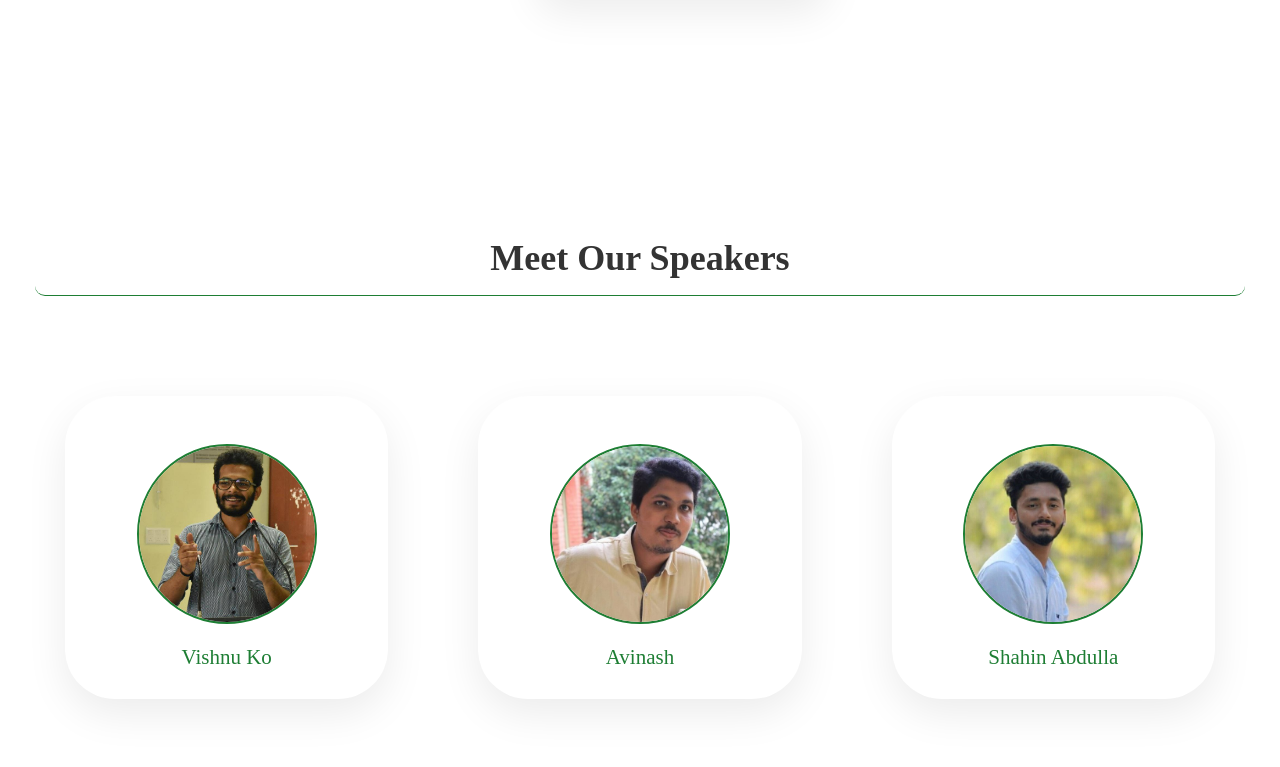
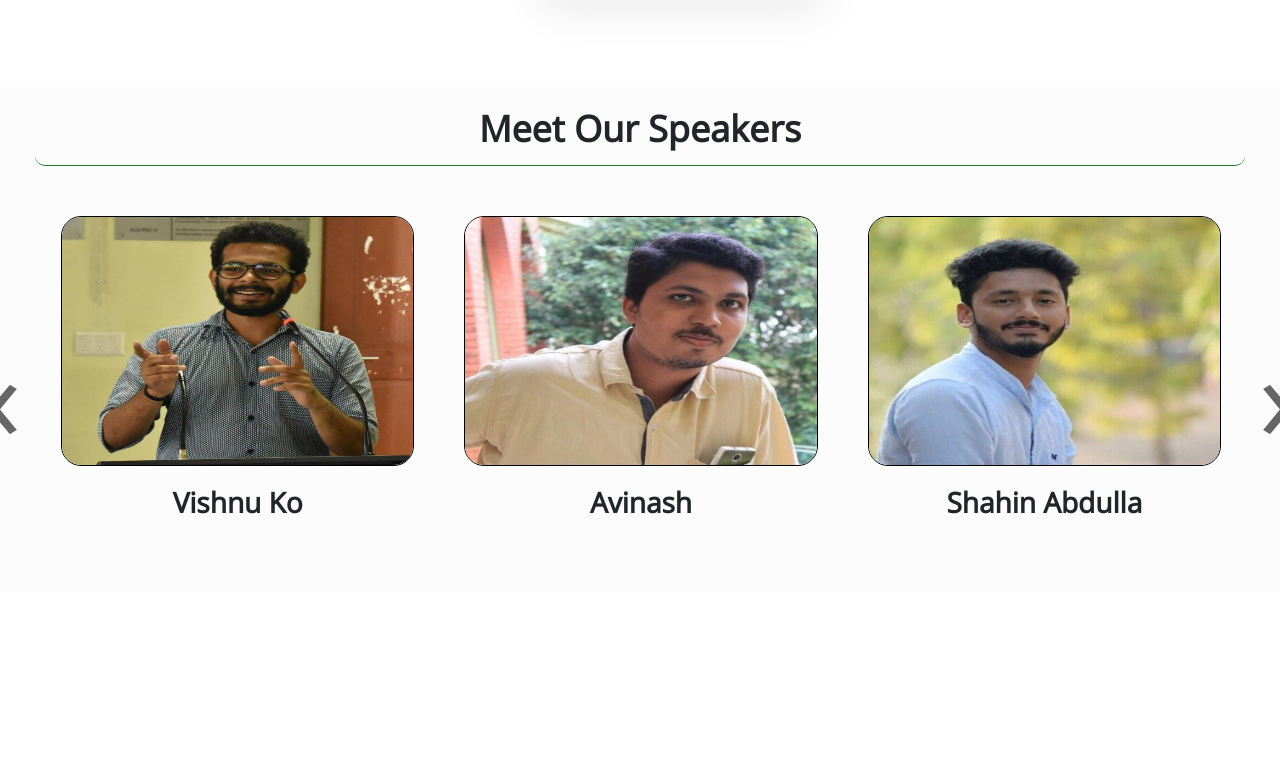
Before and after one commit to kuttycoders/KuttyCoders-1, a plain HTML site: page index.html in a window 1280 px wide. Shown: the part 3413-4180 px from the top of the page. Drawn offline with Linux system fonts and the light colour scheme; a web font is replaced by a local one.

Commit message:
speaker edits

```diff
--- a/css/style.css
+++ b/css/style.css
@@ -670,8 +670,8 @@ body {
 
 .gtco-news {
   background: #fcfcfc;
-  padding: 50px 0;
-  margin: 100px auto;
+  padding: 20px 0;
+  margin: 50px auto;
 }
 .gtco-news h2 {
   font-size: 36px;
@@ -847,3 +847,9 @@ body {
   padding:15px;
   border-radius: 35px;
 }
+.speaker-img{
+
+  border-radius: 20px;
+  border: 1px solid black;
+
+}
--- a/index.html
+++ b/index.html
@@ -211,33 +211,42 @@
 </div>
 
 
-<div class="container-fluid gtco-testimonials " id="speakers">
+<div class="container-fluid gtco-news " id="speakers">
     <div class="container">
         <h2 class="bold heading">Meet Our Speakers</h2>
-        <div class="row">
-            <div class="col-md-4  mt-md-0">
-                <div class="card text-center"><img class="card-img-top-speaker mt-5" src="images/speaker1.jpg" height="" alt="">
-                    <div class="card-body">
-                        <h5>Vishnu Ko <br/>
-                            <span>  </span></h5>
+        <div class="owl-carousel owl-carousel2 owl-theme">
+            <div>
+                <div class="card text-center"><img class="speaker-img" height="250px"  src="images/speaker1.jpg" alt="">
+                    <div class="card-body text-left pr-0 pl-0">
+                        <h3 class="text-center bold">Vishnu Ko</h3>
+                        <h3></h3>
 
                     </div>
                 </div>
             </div>
-            <div class="col-md-4 mt-3 mt-md-0">
-                <div class="card text-center"><img class="card-img-top-speaker mt-5" src="images/speaker2.jpeg" height="" alt="">
-                    <div class="card-body">
-                        <h5>Avinash<br/>
-                            <span>  </span></h5>
+            <div>
+                    <div class="card text-center"><img class="speaker-img"   height="250px" width="150px" src="images/speaker2.jpeg" alt="">
+                        <div class="card-body text-left pr-0 pl-0">
+                            <h3 class="text-center bold">Avinash</h3>
+                            <h3></h3>
+
+                        </div>
+                    </div>
+            </div>
+            <div>
+                <div class="card text-center"><img class="speaker-img"  height="250px"  src="images/speaker3.jpeg" alt="">
+                    <div class="card-body text-left pr-0 pl-0">
+                        <h3 class="text-center bold">Shahin Abdulla</h3>
+                        <h3></h3>
 
                     </div>
                 </div>
             </div>
-            <div class="col-md-4 mt-3 mt-md-0">
-                <div class="card text-center"><img class="card-img-top-speaker mt-5" src="images/speaker3.jpeg" height="" alt="">
-                    <div class="card-body">
-                        <h5>Shahin Abdulla <br/>
-                            <span> </span></h5>
+            <div>
+                <div class="card text-center"><img class="speaker-img"  height="250px"  src="images/speaker1.jpg" alt="">
+                    <div class="card-body text-left pr-0 pl-0">
+                        <h3 class="text-center bold">Vishnu Ko</h3>
+                        <h3></h3>
 
                     </div>
                 </div>
@@ -246,7 +255,7 @@
     </div>
 
     </div>
-</div>
+
 
 
 
```
